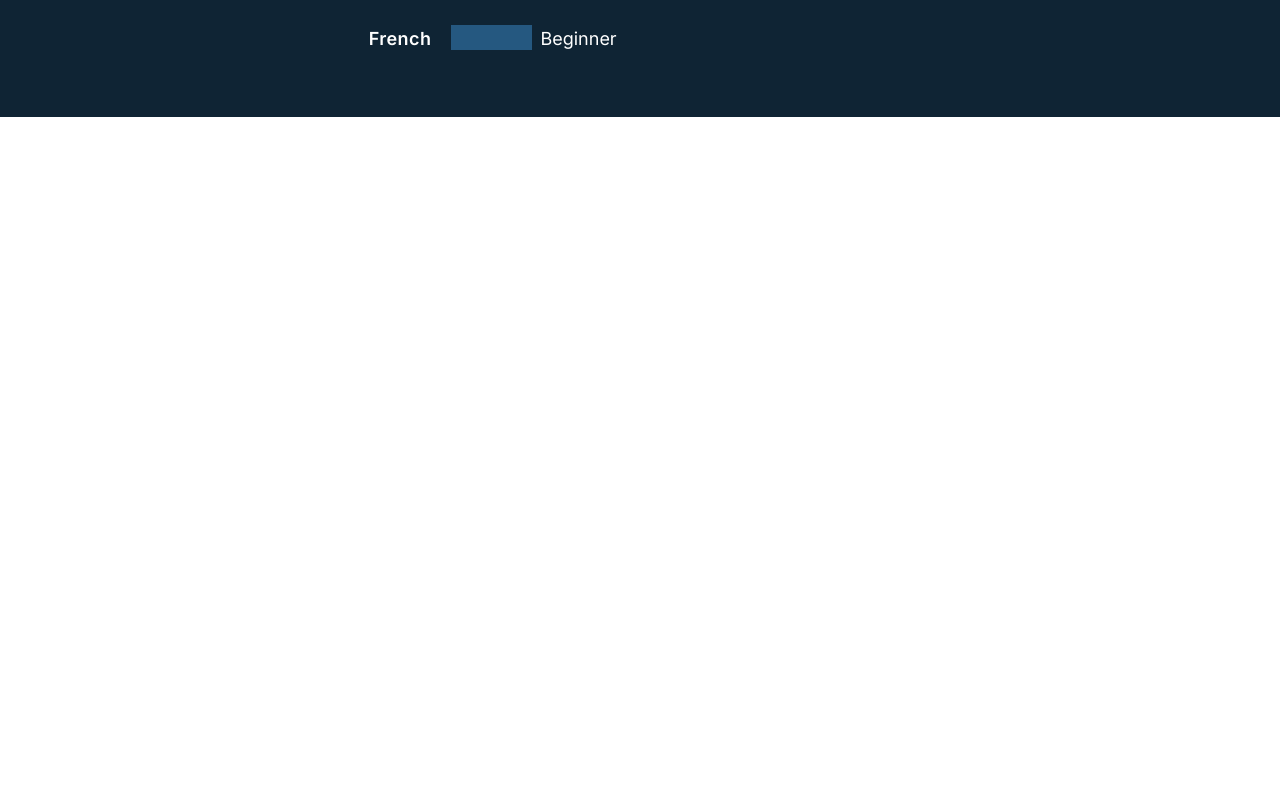
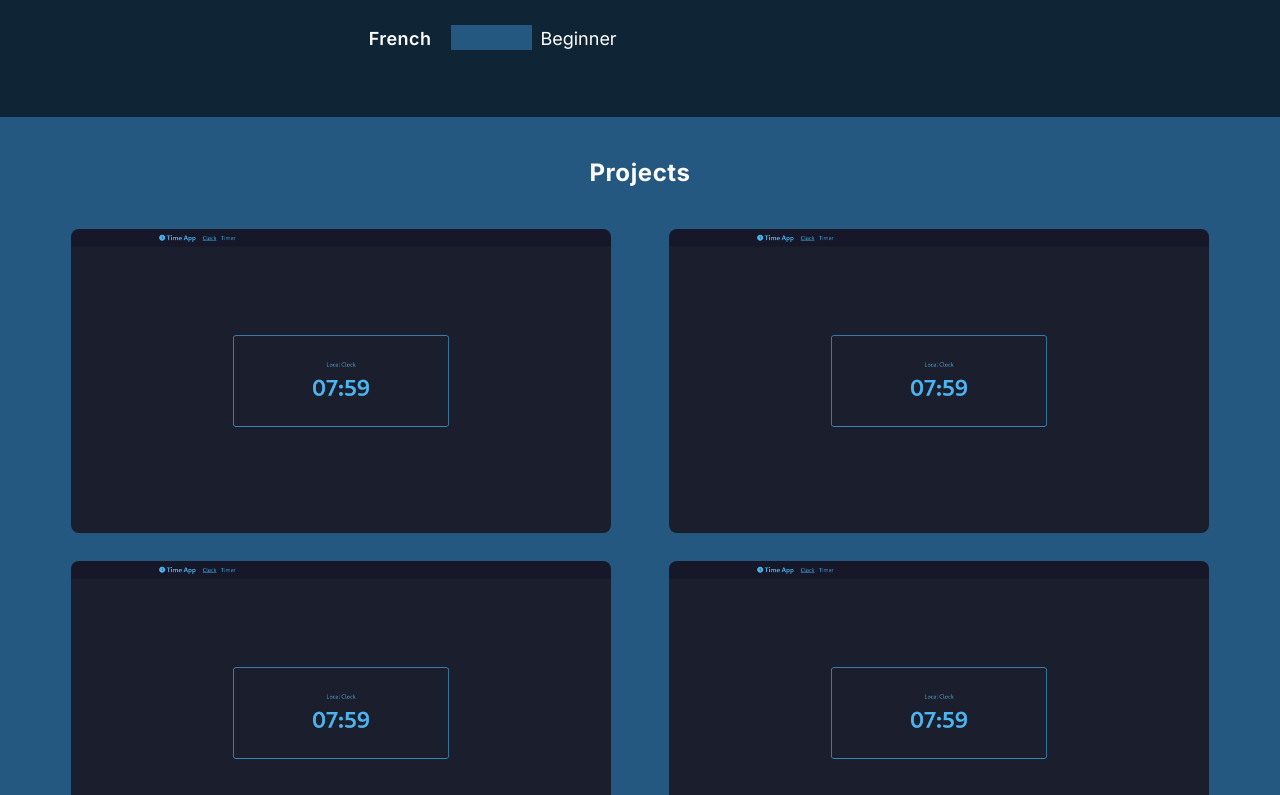
Before and after one commit to LugpDev2022/portfolio-nextjs, a Next.js app: page / in a window 1280 px wide. Shown: the part 665-1460 px from the top of the page. Before the commit the page ends 800 px from the top, so only its background shows below. Built offline with nearby package versions, Linux system fonts and the light colour scheme; a web font is replaced by a local one.

Commit message:
Projects checkpoint

```diff
--- /dev/null
+++ b/app/components/Project.tsx
@@ -0,0 +1,22 @@
+'use client';
+
+import Image, { StaticImageData } from 'next/image';
+
+interface Props {
+  name: string;
+  image: StaticImageData;
+  description: string;
+}
+
+const Project: React.FC<Props> = ({ name, image, description }) => {
+  return (
+    <div
+      className='basis-full sm:basis-[45%]'
+      onMouseEnter={() => console.log('mouse enter')}
+    >
+      <Image src={image} alt='Project Image' className='rounded-lg' />
+    </div>
+  );
+};
+
+export default Project;
--- a/app/page.tsx
+++ b/app/page.tsx
@@ -1,6 +1,7 @@
 import Languages from './sections/Languages';
 import Navbar from './components/navbar/Navbar';
 import PersonalInfo from './sections/PersonalInfo';
+import Projects from './sections/Projects';
 
 const page = () => (
   <>
@@ -8,6 +9,7 @@ const page = () => (
     <div className='mt-[60px]'>
       <PersonalInfo />
       <Languages />
+      <Projects />
     </div>
   </>
 );
--- /dev/null
+++ b/app/sections/Projects.tsx
@@ -0,0 +1,59 @@
+import SectionContainer from '../components/SectionContainer';
+import Subtitle from '../components/Subtitle';
+import timeAppImage from '../assets/timeApp.png';
+import Image, { StaticImageData } from 'next/image';
+import Project from '../components/Project';
+
+type Project = {
+  name: string;
+  image: StaticImageData;
+  description: string;
+};
+
+const projectsArray: Project[] = [
+  {
+    name: 'xd1',
+    image: timeAppImage,
+    description: 'Project example',
+  },
+  {
+    name: 'xd2',
+    image: timeAppImage,
+    description: 'Project example',
+  },
+  {
+    name: 'xd3',
+    image: timeAppImage,
+    description: 'Project example',
+  },
+  {
+    name: 'xd4',
+    image: timeAppImage,
+    description: 'Project example',
+  },
+  {
+    name: 'xd5',
+    image: timeAppImage,
+    description: 'Project example',
+  },
+  {
+    name: 'xd6',
+    image: timeAppImage,
+    description: 'Project example',
+  },
+];
+
+const Projects = () => {
+  return (
+    <SectionContainer className='bg-[#255880]'>
+      <Subtitle>Projects</Subtitle>
+      <div className='mt-10 flex flex-wrap justify-evenly gap-7'>
+        {projectsArray.map((project) => (
+          <Project key={project.name} {...project} />
+        ))}
+      </div>
+    </SectionContainer>
+  );
+};
+
+export default Projects;
```
Also changed, not shown: app/assets/timeApp.png (added).
